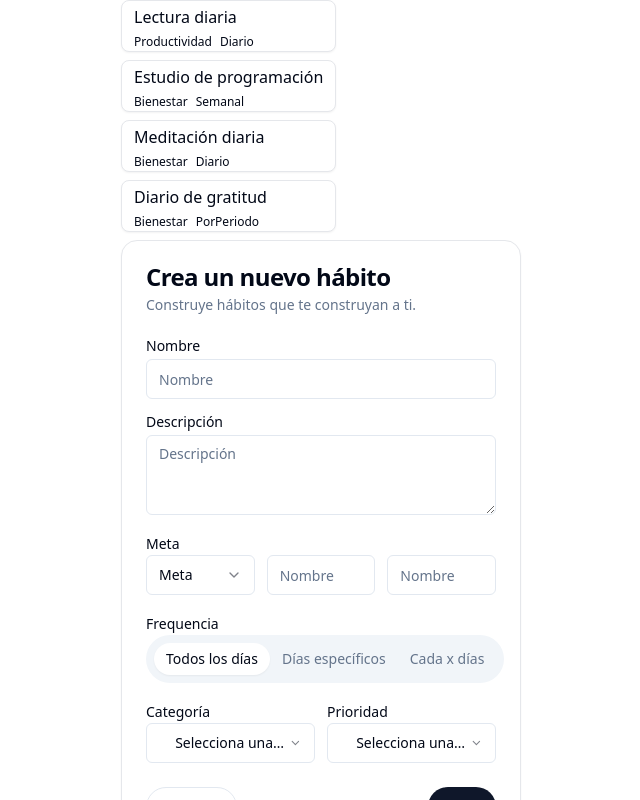
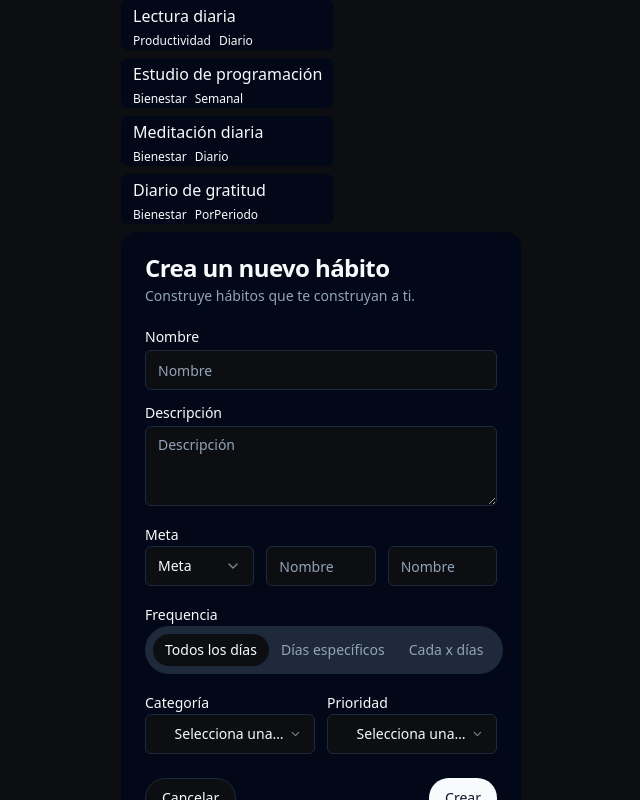
Before and after one commit to Davs07/habitsApp, a React (Vite) app: page /habitlist in a window 1280 px wide. Shown: the whole page, without its empty margins (319-959 px from the left). Built offline with nearby package versions, Linux system fonts and the light colour scheme.

Commit message:
Updated App.tsx, card.tsx, and index.css files with changes to CSS classes and variables.

```diff
--- a/src/App.tsx
+++ b/src/App.tsx
@@ -6,7 +6,7 @@ import { HabitList } from "./layouts/HabitList";
 
 function App() {
   return (
-    <div className="h-screen overflow-hidden grid place-items-center ">
+    <div className="h-screen overflow-hidden grid place-items-center bg-background dark ">
       <Routes>
         <Route path="/" element={<HabitsPage />} />
         <Route path="/try" element={<Try />} />
--- a/src/components/ui/card.tsx
+++ b/src/components/ui/card.tsx
@@ -9,7 +9,7 @@ const Card = React.forwardRef<
   <div
     ref={ref}
     className={cn(
-      "rounded-lg border bg-card text-card-foreground shadow-sm",
+      "rounded-lg  bg-card text-card-foreground shadow-sm",
       className
     )}
     {...props}
--- a/src/index.css
+++ b/src/index.css
@@ -4,7 +4,7 @@
 
 @layer base {
   :root {
-    --background: 0 0% 100%;
+    --background: 210 29% 97%;
     --foreground: 222.2 84% 4.9%;
 
     --card: 0 0% 100%;
@@ -36,7 +36,7 @@
   }
 
   .dark {
-    --background: 222.2 84% 4.9%;
+    --background: 228 17% 6%;
     --foreground: 210 40% 98%;
 
     --card: 222.2 84% 4.9%;
```
